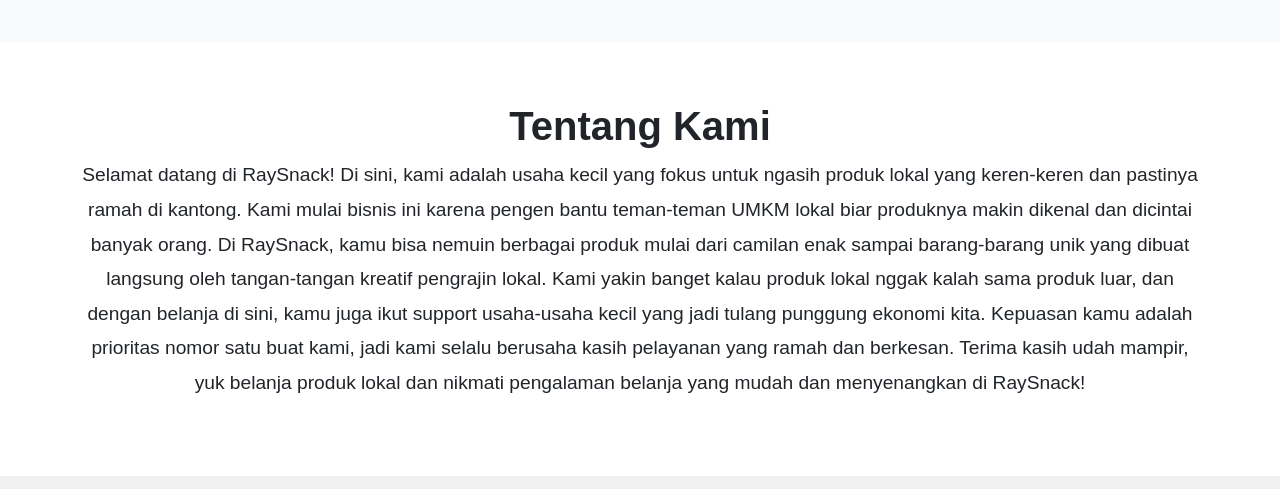
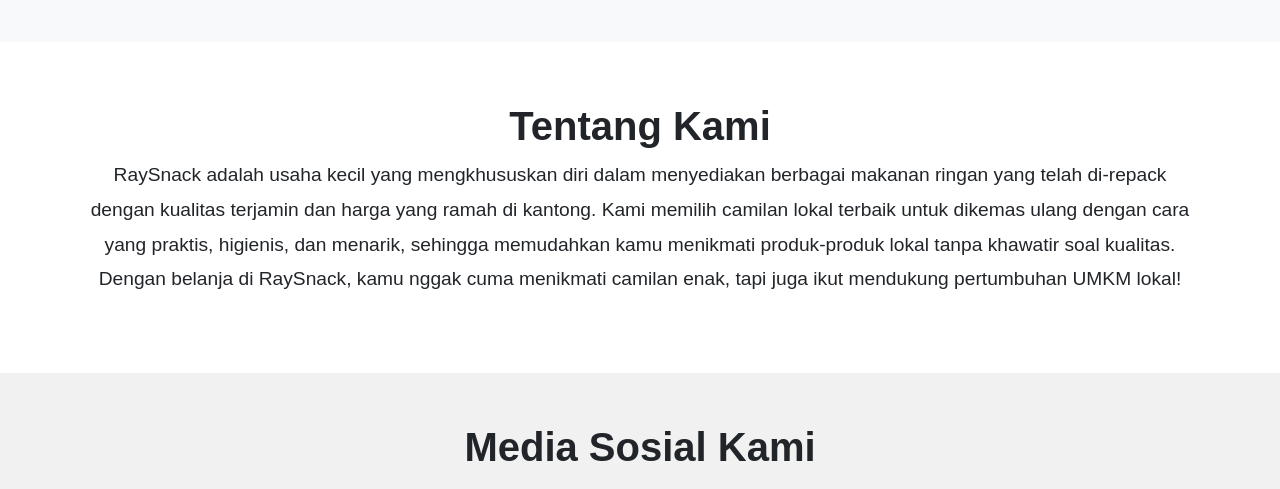
Before and after one commit to Cwinzer321/Ray_Snack, a plain HTML site: page index.html in a window 1280 px wide. Shown: the part 1960-2449 px from the top of the page. Drawn offline with nearby package versions, Linux system fonts and the light colour scheme.

Commit message:
Update index.html

```diff
--- a/index.html
+++ b/index.html
@@ -124,25 +124,18 @@
     <section id="about-us" class="about-us">
         <div class="container text-center">
             <h2>Tentang Kami</h2>
-            <p>Selamat datang di RaySnack! Di sini, kami adalah usaha kecil yang fokus untuk ngasih produk lokal yang
-                keren-keren dan pastinya ramah di kantong. Kami mulai bisnis ini karena pengen bantu teman-teman UMKM
-                lokal biar produknya makin dikenal dan dicintai banyak orang.
-
-                Di RaySnack, kamu bisa nemuin berbagai produk mulai dari camilan enak sampai barang-barang unik yang
-                dibuat langsung oleh tangan-tangan kreatif pengrajin lokal. Kami yakin banget kalau produk lokal nggak
-                kalah sama produk luar, dan dengan belanja di sini, kamu juga ikut support usaha-usaha kecil yang jadi
-                tulang punggung ekonomi kita.
-
-                Kepuasan kamu adalah prioritas nomor satu buat kami, jadi kami selalu berusaha kasih pelayanan yang
-                ramah dan berkesan. Terima kasih udah mampir, yuk belanja produk lokal dan nikmati pengalaman belanja
-                yang mudah dan menyenangkan di RaySnack!</p>
+            <p>RaySnack adalah usaha kecil yang mengkhususkan diri dalam menyediakan berbagai makanan ringan yang telah
+                di-repack dengan kualitas terjamin dan harga yang ramah di kantong. Kami memilih camilan lokal terbaik
+                untuk dikemas ulang dengan cara yang praktis, higienis, dan menarik, sehingga memudahkan kamu menikmati
+                produk-produk lokal tanpa khawatir soal kualitas. Dengan belanja di RaySnack, kamu nggak cuma menikmati
+                camilan enak, tapi juga ikut mendukung pertumbuhan UMKM lokal!</p>
         </div>
     </section>
 
     <!-- Contact Section -->
     <section id="contact" class="contact-form">
         <div class="container">
-            <h2 class="text-center mb-4">Media Sosial & Kontak Kami</h2>
+            <h2 class="text-center mb-4">Media Sosial Kami</h2>
             <div class="row justify-content-center">
                 <div class="col-lg-6 text-center">
                     <div class="d-flex justify-content-around">
```
